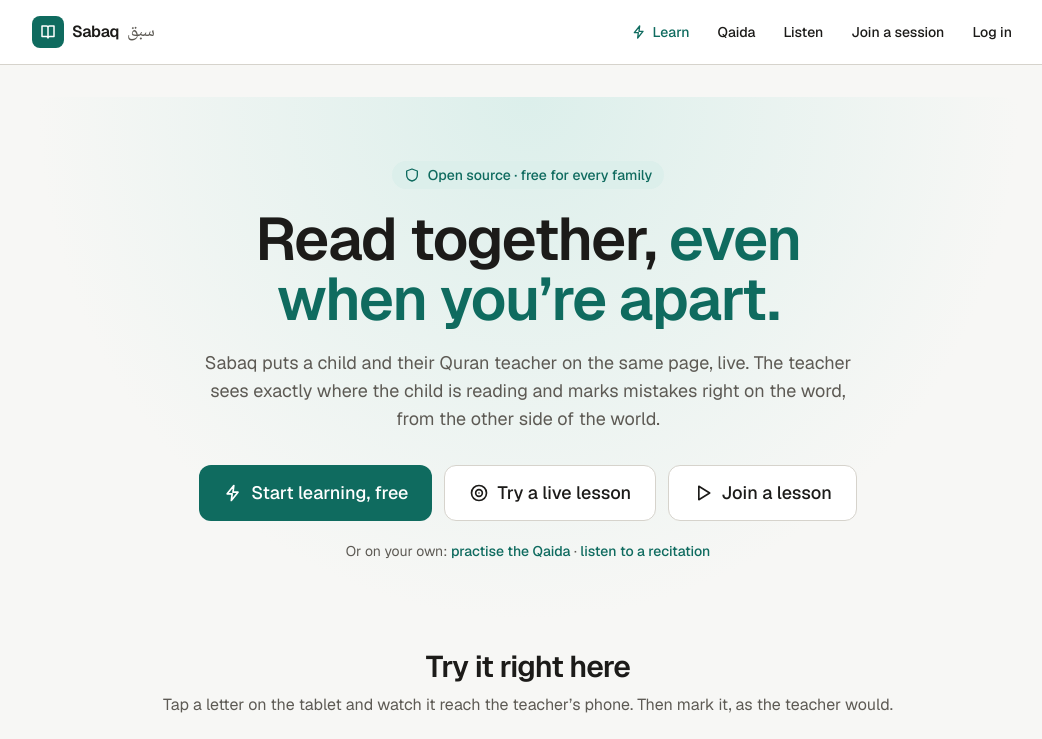
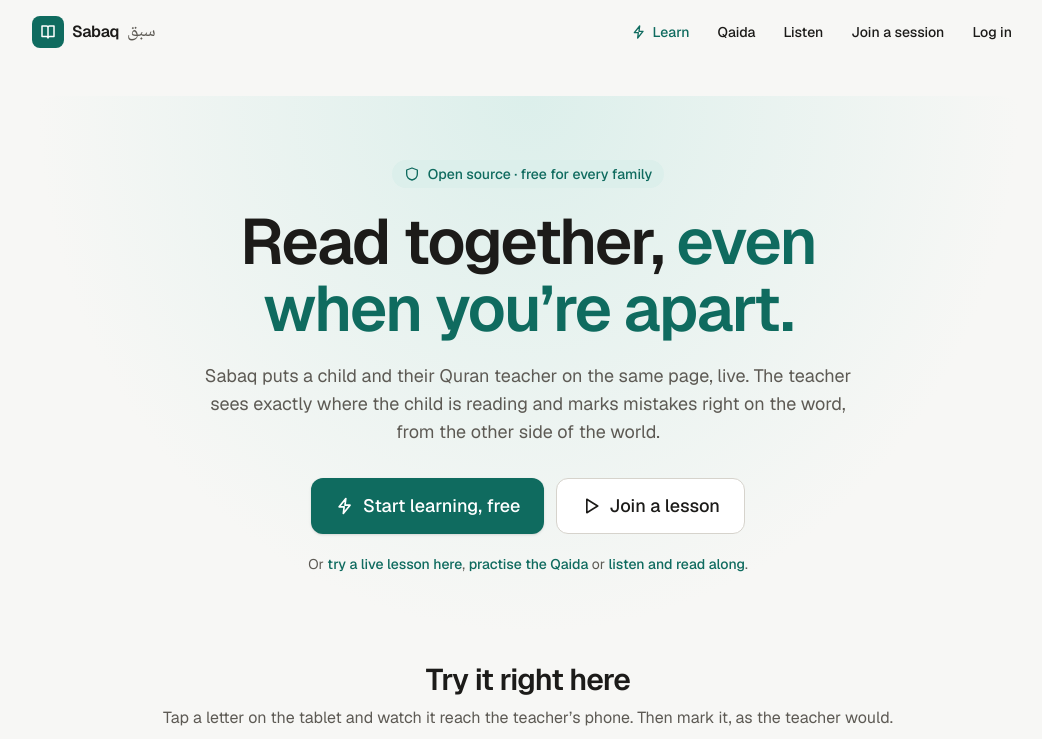
Before and after one commit to arshad75/sabaq, a Next.js app: page / in a window 1280 px wide. Shown: the top 739 px of the page, without its empty margins (112-1154 px from the left). Built offline with nearby package versions, Linux system fonts and the light colour scheme.

Commit message:
style: Apple-style press feedback, spring motion, translucent bars and type

```diff
--- a/src/app/globals.css
+++ b/src/app/globals.css
@@ -103,6 +103,51 @@
   --font-mono: var(--font-geist-mono), ui-monospace, monospace;
   /* System-only stand-in until a licensed Quranic font is chosen in M1. */
   --font-arabic: "Geeza Pro", "Noto Naskh Arabic", "Arabic Typesetting", "Traditional Arabic", serif;
+
+  /* Springs sampled from the physics: critically damped with a 0.4 s response for anything that
+     just moves; damping 0.8 with a 0.3 s response for sheets and things that arrive. */
+  --ease-spring: linear(0, 0.0596, 0.186, 0.3294, 0.4656, 0.584, 0.6819, 0.7601, 0.821, 0.8677, 0.9029, 0.9292, 0.9487, 0.963, 0.9734, 0.9809, 0.9864, 0.9903, 0.9931, 0.9951, 0.9966, 0.9976, 0.9983, 0.9988, 1);
+  --ease-sheet: linear(0, 0.0753, 0.2375, 0.421, 0.5904, 0.73, 0.8358, 0.9106, 0.9599, 0.9898, 1.0061, 1.0133, 1.0152, 1.014, 1.0116, 1.0088, 1.0062, 1.0041, 1.0025, 1.0014, 1.0006, 1.0002, 0.9999, 0.9998, 1);
+
+  --shadow-card: 0 1px 2px light-dark(rgb(28 27 25 / 0.05), rgb(0 0 0 / 0.3)), 0 6px 20px -10px light-dark(rgb(28 27 25 / 0.12), rgb(0 0 0 / 0.5));
+  --shadow-raised: 0 2px 4px light-dark(rgb(28 27 25 / 0.06), rgb(0 0 0 / 0.35)), 0 18px 40px -16px light-dark(rgb(28 27 25 / 0.22), rgb(0 0 0 / 0.6));
+}
+
+@layer base {
+  body {
+    font-optical-sizing: auto;
+    text-rendering: optimizeLegibility;
+  }
+
+  /* Tracking tightens as type grows; body text keeps the font's own spacing. */
+  h1,
+  h2,
+  h3 {
+    text-wrap: balance;
+    letter-spacing: -0.012em;
+  }
+  h1 {
+    letter-spacing: -0.022em;
+  }
+  p,
+  li {
+    text-wrap: pretty;
+  }
+  /* Letter-spacing would pull joined Arabic letters apart. */
+  [lang="ar"],
+  [dir="rtl"] {
+    letter-spacing: 0;
+  }
+
+  /* Feedback the instant a finger lands, not when it lifts. */
+  :is(button, a, summary, [role="button"]) {
+    transition: scale 120ms ease-out;
+    -webkit-tap-highlight-color: transparent;
+  }
+  :is(button, a, summary, [role="button"]):not(:disabled, [aria-disabled="true"]):active {
+    scale: 0.97;
+    transition-duration: 60ms;
+  }
 }
 
 html {
@@ -137,13 +182,11 @@
 }
 
 @keyframes pop-in {
-  0% { transform: scale(0.4) rotate(-12deg); opacity: 0; }
-  70% { transform: scale(1.15) rotate(4deg); opacity: 1; }
-  100% { transform: scale(1) rotate(0); }
+  from { scale: 0.5; opacity: 0; }
 }
 
 .animate-pop-in {
-  animation: pop-in 0.6s cubic-bezier(0.2, 0.9, 0.3, 1.2) both;
+  animation: pop-in 0.5s var(--ease-sheet) both;
 }
 
 /* Learning journey */
@@ -168,17 +211,73 @@
 
 @keyframes slide-up {
   from { transform: translateY(100%); }
-  to { transform: translateY(0); }
 }
 .animate-slide-up {
-  animation: slide-up 0.22s ease-out both;
+  animation: slide-up 0.5s var(--ease-sheet) both;
+}
+
+/* The next step arrives from the side the child is moving towards. */
+@keyframes enter {
+  from { opacity: 0; translate: 1.5rem 0; }
+}
+.animate-enter {
+  animation: enter 0.6s var(--ease-spring) both;
+}
+
+@keyframes fade-in {
+  from { opacity: 0; }
+}
+.animate-fade-in {
+  animation: fade-in 0.2s ease-out both;
+}
+
+/* Translucent chrome: content scrolls underneath, the bar keeps its place. */
+.material {
+  background: color-mix(in srgb, var(--surface) 72%, transparent);
+  -webkit-backdrop-filter: blur(20px) saturate(180%);
+  backdrop-filter: blur(20px) saturate(180%);
+}
+.material-bg {
+  background: color-mix(in srgb, var(--bg) 76%, transparent);
+  -webkit-backdrop-filter: blur(20px) saturate(180%);
+  backdrop-filter: blur(20px) saturate(180%);
+}
+/* A soft shade where content meets a floating bar, instead of a hard rule. */
+.edge-below::after,
+.edge-above::before {
+  content: "";
+  position: absolute;
+  inset-inline: 0;
+  height: 0.75rem;
+  pointer-events: none;
+}
+.edge-below::after {
+  top: 100%;
+  background: linear-gradient(to bottom, color-mix(in srgb, var(--fg) 7%, transparent), transparent);
+}
+.edge-above::before {
+  bottom: 100%;
+  background: linear-gradient(to top, color-mix(in srgb, var(--fg) 6%, transparent), transparent);
+}
+/* Only once something has scrolled under the top bar. */
+@keyframes edge-show {
+  from { opacity: 0; }
+}
+@supports (animation-timeline: scroll()) {
+  .edge-below::after {
+    animation: edge-show linear both;
+    animation-timeline: scroll(root);
+    animation-range: 0 2rem;
+  }
 }
 
 @keyframes pulse-ring {
-  0% { box-shadow: 0 0 0 0 color-mix(in srgb, var(--primary) 45%, transparent); }
+  0% { box-shadow: 0 0 0 0 var(--pulse-color); }
   100% { box-shadow: 0 0 0 20px transparent; }
 }
 .animate-pulse-ring {
+  /* color-mix() inside @keyframes trips the CSS minifier, so mix it here. */
+  --pulse-color: color-mix(in srgb, var(--primary) 45%, transparent);
   animation: pulse-ring 1.6s ease-out infinite;
 }
 
@@ -229,4 +328,41 @@
   .light-mote {
     display: none;
   }
+  /* Arrivals still read as arrivals, as a short cross-fade instead of movement. */
+  .animate-slide-up,
+  .animate-enter,
+  .animate-pop-in {
+    animation: fade-in 0.2s ease-out both !important;
+  }
+  :is(button, a, summary, [role="button"]):active {
+    scale: none !important;
+  }
 }
+
+@media (prefers-reduced-transparency: reduce) {
+  .material {
+    background: var(--surface);
+  }
+  .material-bg {
+    background: var(--bg);
+  }
+  .material,
+  .material-bg {
+    -webkit-backdrop-filter: none;
+    backdrop-filter: none;
+  }
+}
+
+@media (prefers-contrast: more) {
+  .material,
+  .material-bg {
+    background: var(--surface);
+    -webkit-backdrop-filter: none;
+    backdrop-filter: none;
+    box-shadow: 0 1px 0 var(--fg);
+  }
+  .edge-below::after,
+  .edge-above::before {
+    display: none;
+  }
+}
--- a/src/app/page.tsx
+++ b/src/app/page.tsx
@@ -70,7 +70,7 @@
   },
   {
     q: "Which books can we read?",
-    a: "The Noorani Qaida today. Quran pages come next, from a verified text source; we never type the text ourselves.",
+    a: "The Noorani Qaida in live lessons. At home, children can practise the Qaida, learn their first surahs word by word, and listen to any surah with translation and tafsir. Quran text comes from Quran Foundation (Quran.com); we never type it ourselves.",
   },
   {
     q: "Who runs Sabaq? Is there a catch?",
@@ -101,7 +101,7 @@
         <p className="mb-5 inline-flex items-center gap-2 rounded-full bg-primary-soft px-3 py-1 text-sm font-medium text-primary">
           <Icon name="shield" size={16} /> Open source · free for every family
         </p>
-        <h1 className="mx-auto max-w-3xl text-4xl font-semibold tracking-tight text-balance sm:text-6xl">
+        <h1 className="mx-auto max-w-3xl text-[clamp(2.25rem,6vw,4rem)] leading-[1.05] font-semibold tracking-[-0.03em] text-balance">
           Read together, <span className="text-primary">even when you’re apart.</span>
         </h1>
         <p className="mx-auto mt-5 max-w-2xl text-lg text-pretty text-muted">
@@ -112,22 +112,24 @@
           <ButtonLink href="/learn" size="lg" icon="zap">
             Start learning, free
           </ButtonLink>
-          <ButtonLink href="#try" size="lg" variant="secondary" icon="target">
-            Try a live lesson
-          </ButtonLink>
           <ButtonLink href="/join" size="lg" variant="secondary" icon="play">
             Join a lesson
           </ButtonLink>
         </div>
         <p className="mt-5 text-sm text-muted">
-          Or on your own:{" "}
+          Or{" "}
+          <Link href="#try" className="font-medium text-primary underline-offset-4 hover:underline">
+            try a live lesson here
+          </Link>
+          ,{" "}
           <Link href="/practice" className="font-medium text-primary underline-offset-4 hover:underline">
             practise the Qaida
           </Link>{" "}
-          ·{" "}
+          or{" "}
           <Link href="/listen" className="font-medium text-primary underline-offset-4 hover:underline">
-            listen to a recitation
+            listen and read along
           </Link>
+          .
         </p>
       </section>
 
@@ -153,7 +155,7 @@
         </p>
         <ul className="mt-6 grid gap-4 md:grid-cols-3">
           {WHY.map((w) => (
-            <li key={w.problem} className="rounded-2xl border border-border bg-surface p-6">
+            <li key={w.problem} className="rounded-2xl border border-border/70 bg-surface p-6 shadow-card">
               <span className="mb-4 grid size-11 place-items-center rounded-xl bg-primary-soft text-primary">
                 <Icon name={w.icon} />
               </span>
@@ -181,7 +183,7 @@
             </li>
           ))}
         </ol>
-        <div className="mt-8 rounded-2xl border border-border bg-surface p-5">
+        <div className="mt-8 rounded-2xl border border-border/70 bg-surface p-5 shadow-card">
           <p className="mb-3 font-medium">Five kinds of feedback, each with its own colour and symbol:</p>
           <MarkLegend />
         </div>
@@ -189,7 +191,7 @@
 
       <section aria-label="Who it’s for" className="grid gap-4 py-14 md:grid-cols-2">
         {AUDIENCES.map((a) => (
-          <div key={a.title} className="rounded-2xl border border-border bg-surface p-6">
+          <div key={a.title} className="rounded-2xl border border-border/70 bg-surface p-6 shadow-card">
             <h2 className="flex items-center gap-2 text-xl font-semibold">
               <Icon name={a.icon} className="text-primary" /> {a.title}
             </h2>
@@ -219,7 +221,7 @@
         <p className="mt-4 text-sm opacity-80">Already have a teacher? They can invite you instead.</p>
       </section>
 
-      <section aria-labelledby="privacy" className="mt-14 rounded-2xl border border-border bg-surface p-6">
+      <section aria-labelledby="privacy" className="mt-14 rounded-2xl border border-border/70 bg-surface p-6 shadow-card">
         <h2 id="privacy" className="flex items-center gap-2 text-xl font-semibold">
           <Icon name="shield" className="text-primary" /> Built for children’s privacy
         </h2>
@@ -241,7 +243,7 @@
         <h2 id="faq" className="text-3xl font-semibold tracking-tight">
           Questions families ask
         </h2>
-        <div className="mt-6 divide-y divide-border rounded-2xl border border-border bg-surface">
+        <div className="mt-6 divide-y divide-border/70 rounded-2xl border border-border/70 bg-surface shadow-card">
           {FAQ.map((f) => (
             <details key={f.q} className="group p-5">
               <summary className="flex min-h-11 cursor-pointer list-none items-center justify-between gap-4 font-medium">
--- a/src/components/audio/ReadAlong.tsx
+++ b/src/components/audio/ReadAlong.tsx
@@ -164,7 +164,7 @@
         </Field>
       </div>
 
-      <div className="sticky top-0 z-20 -mx-4 flex flex-wrap items-center gap-2 border-b border-border bg-surface/95 px-4 py-3 backdrop-blur sm:-mx-5 sm:px-5">
+      <div className="material edge-below sticky top-0 z-20 -mx-4 flex flex-wrap items-center gap-2 px-4 py-3 sm:-mx-5 sm:px-5">
         <Button icon={playing ? "x" : "play"} onClick={() => (playing ? pause() : start())} aria-live="polite">
           {status === "loading" && playing ? "Loading…" : playing ? "Pause" : status === "paused" ? "Resume" : "Play"}
         </Button>
--- a/src/components/learn/LearnApp.tsx
+++ b/src/components/learn/LearnApp.tsx
@@ -260,7 +260,7 @@
   const tab = page === "review" ? "review" : page === "me" ? "me" : "path";
   return (
     <div className="space-y-5">
-      <div className="sticky top-0 z-30 -mx-4 space-y-3 bg-bg/95 px-4 pt-2 pb-3 backdrop-blur">
+      <div className="material-bg edge-below sticky top-0 z-30 -mx-4 space-y-3 px-4 pt-2 pb-3">
         <StatsBar learner={learner} data={data} onLearners={() => navigate("learners")} />
         <Tabs at={tab} go={navigate} />
       </div>
--- a/src/components/learn/LessonPlayer.tsx
+++ b/src/components/learn/LessonPlayer.tsx
@@ -178,7 +178,7 @@
           aria-valuenow={progress}
           className="h-4 flex-1 overflow-hidden rounded-full bg-surface-2"
         >
-          <div className="h-full rounded-full bg-primary transition-[width] duration-500" style={{ width: `${Math.max(4, progress)}%` }}>
+          <div className="h-full rounded-full bg-primary transition-[width] duration-600 ease-spring" style={{ width: `${Math.max(4, progress)}%` }}>
             <div className="mx-2 mt-1 h-1 rounded-full bg-white/30" />
           </div>
         </div>
@@ -193,7 +193,7 @@
         </span>
       </header>
 
-      <main className="mx-auto flex min-h-0 w-full max-w-3xl flex-1 flex-col justify-center-safe overflow-y-auto px-4 py-6" key={ex.key}>
+      <main className="animate-enter mx-auto flex min-h-0 w-full max-w-3xl flex-1 flex-col justify-center-safe overflow-y-auto px-4 py-6" key={ex.key}>
         {ex.kind === "intro" && <IntroView ex={ex} />}
         {ex.kind === "tip" && <TipView ex={ex} />}
         {ex.kind === "choice" && <ChoiceView ex={ex} status={status} selected={selected} onSelect={select} />}
@@ -289,7 +289,7 @@
       </footer>
 
       {quitting && (
-        <div className="fixed inset-0 z-50 grid place-items-end bg-black/40 sm:place-items-center" onClick={() => setQuitting(false)}>
+        <div className="animate-fade-in fixed inset-0 z-50 grid place-items-end bg-black/40 sm:place-items-center" onClick={() => setQuitting(false)}>
           <div
             role="alertdialog"
             aria-modal="true"
--- a/src/components/shell/AccountShell.tsx
+++ b/src/components/shell/AccountShell.tsx
@@ -10,7 +10,7 @@
   const nav = accountNav(account.isAdmin);
   return (
     <div className="flex min-h-full flex-1 flex-col">
-      <header className="sticky top-0 z-30 border-b border-border bg-surface/95 backdrop-blur">
+      <header className="material edge-below sticky top-0 z-30">
         <div className="mx-auto flex h-16 max-w-5xl items-center justify-between gap-2 px-4">
           <Brand href="/welcome" />
           <TopNav items={nav} />
--- a/src/components/shell/AppShell.tsx
+++ b/src/components/shell/AppShell.tsx
@@ -49,7 +49,7 @@
 }) {
   return (
     <div className="flex min-h-full flex-1 flex-col">
-      <header className="sticky top-0 z-30 border-b border-border bg-surface/95 backdrop-blur">
+      <header className="material edge-below sticky top-0 z-30">
         <div className="mx-auto flex h-16 max-w-6xl items-center justify-between gap-4 px-4">
           <Brand href={homeHref} />
           <TopNav items={nav} />
@@ -82,7 +82,7 @@
 export function SimpleShell({ children, backHref, backLabel }: { children: ReactNode; backHref?: string; backLabel?: string }) {
   return (
     <div className="flex min-h-full flex-1 flex-col">
-      <header className="border-b border-border bg-surface">
+      <header>
         <div className="mx-auto flex h-16 max-w-3xl items-center justify-between px-4">
           <Brand />
           {backHref && (
@@ -102,7 +102,7 @@
 export function PublicShell({ children }: { children: ReactNode }) {
   return (
     <div className="flex min-h-full flex-1 flex-col">
-      <header className="border-b border-border bg-surface">
+      <header>
         <div className="mx-auto flex h-16 max-w-5xl items-center justify-between px-4">
           <HomeLink className={BRAND_CLASS}>
             <BrandMark />
@@ -113,7 +113,7 @@
       <main id="main" className="mx-auto w-full max-w-5xl flex-1 px-4 py-8">
         {children}
       </main>
-      <footer className="border-t border-border py-6 text-center text-sm text-muted">
+      <footer className="mx-auto w-full max-w-5xl border-t border-border/60 px-4 py-6 text-center text-sm text-muted">
         <nav aria-label="Footer" className="flex justify-center gap-4">
           <Link href="/privacy" className="underline-offset-4 hover:underline">
             Privacy
--- a/src/components/shell/Nav.tsx
+++ b/src/components/shell/Nav.tsx
@@ -51,7 +51,7 @@
           >
             <span
               className={cn(
-                "grid h-7 w-14 place-items-center rounded-full transition-colors",
+                "grid h-7 w-14 place-items-center rounded-full transition-colors duration-300",
                 isActive(item, pathname) && "bg-primary-soft",
               )}
             >
@@ -91,7 +91,7 @@
     <nav
       aria-label="Main"
       data-bottom-nav
-      className="fixed inset-x-0 bottom-0 z-30 border-t border-border bg-surface/95 pb-[env(safe-area-inset-bottom)] backdrop-blur lg:hidden"
+      className="material edge-above fixed inset-x-0 bottom-0 z-30 pb-[env(safe-area-inset-bottom)] lg:hidden"
     >
       <ResponsiveNavList items={items} variant="bottom" />
     </nav>
--- a/src/components/ui/Button.tsx
+++ b/src/components/ui/Button.tsx
@@ -7,10 +7,10 @@
 type Size = "md" | "lg";
 
 const base =
-  "inline-flex items-center justify-center gap-2 rounded-xl font-medium transition-colors select-none disabled:opacity-50 disabled:pointer-events-none";
+  "inline-flex items-center justify-center gap-2 rounded-xl font-medium transition-[color,background-color,border-color,filter,scale] duration-150 ease-out select-none disabled:opacity-50 disabled:pointer-events-none";
 
 const variants: Record<Variant, string> = {
-  primary: "bg-primary text-primary-fg hover:brightness-110 active:brightness-95",
+  primary: "bg-primary text-primary-fg shadow-sm hover:brightness-110 active:brightness-95",
   secondary: "border border-border bg-surface text-fg hover:bg-surface-2",
   ghost: "text-fg hover:bg-surface-2",
   danger: "border border-danger/40 bg-danger-soft text-danger hover:brightness-95",
--- a/src/components/ui/Card.tsx
+++ b/src/components/ui/Card.tsx
@@ -3,7 +3,7 @@
 import { Icon, type IconName } from "./Icon";
 
 export function Card({ className, ...rest }: ComponentProps<"section">) {
-  return <section className={cn("rounded-2xl border border-border bg-surface p-4 sm:p-5", className)} {...rest} />;
+  return <section className={cn("rounded-2xl border border-border/70 bg-surface p-4 shadow-card sm:p-5", className)} {...rest} />;
 }
 
 export function CardHeader({
```
Also changed, not shown: 1 other file (tests, documents, lock files or other folders).
